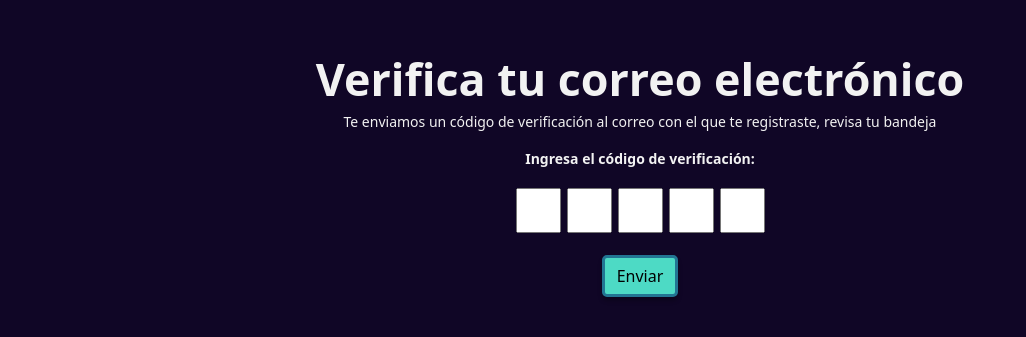
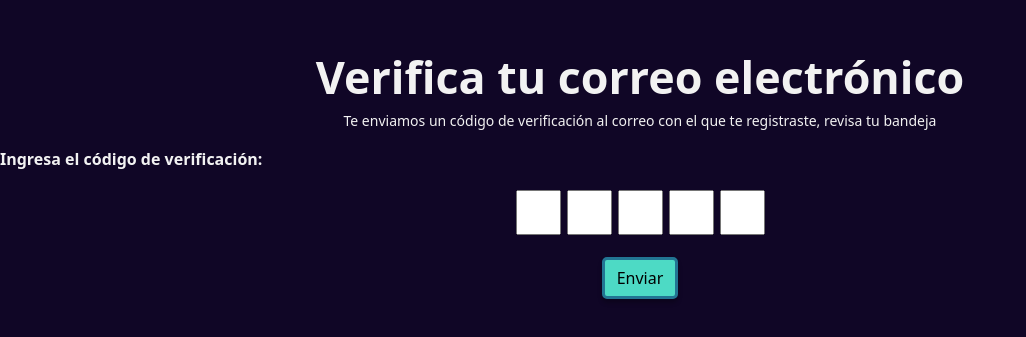
Before and after one commit to CodeMasterChefs/Frontend-Ruta-Programador, a React (Vite) app: page /verificar-correo in a window 1280 px wide. Shown: the part 215-552 px from the top of the page, without its empty margins (0-1026 px from the left). Built offline with nearby package versions, Linux system fonts and the light colour scheme.

Commit message:
arrglar ConfirmarCodigoPage

```diff
--- a/src/Pages/ConfimarCodigoPage/ConfirmarCodigoPage.jsx
+++ b/src/Pages/ConfimarCodigoPage/ConfirmarCodigoPage.jsx
@@ -65,6 +65,8 @@ const ConfirmarCodigoPage = () => {
                             Te enviamos un código de verificación al correo con el que te
                             registraste, revisa tu bandeja
                         </p>
+                    </div>
+                    <div className="d-flex">
                         <p><b>Ingresa el código de verificación:</b></p>
                     </div>
 
```
